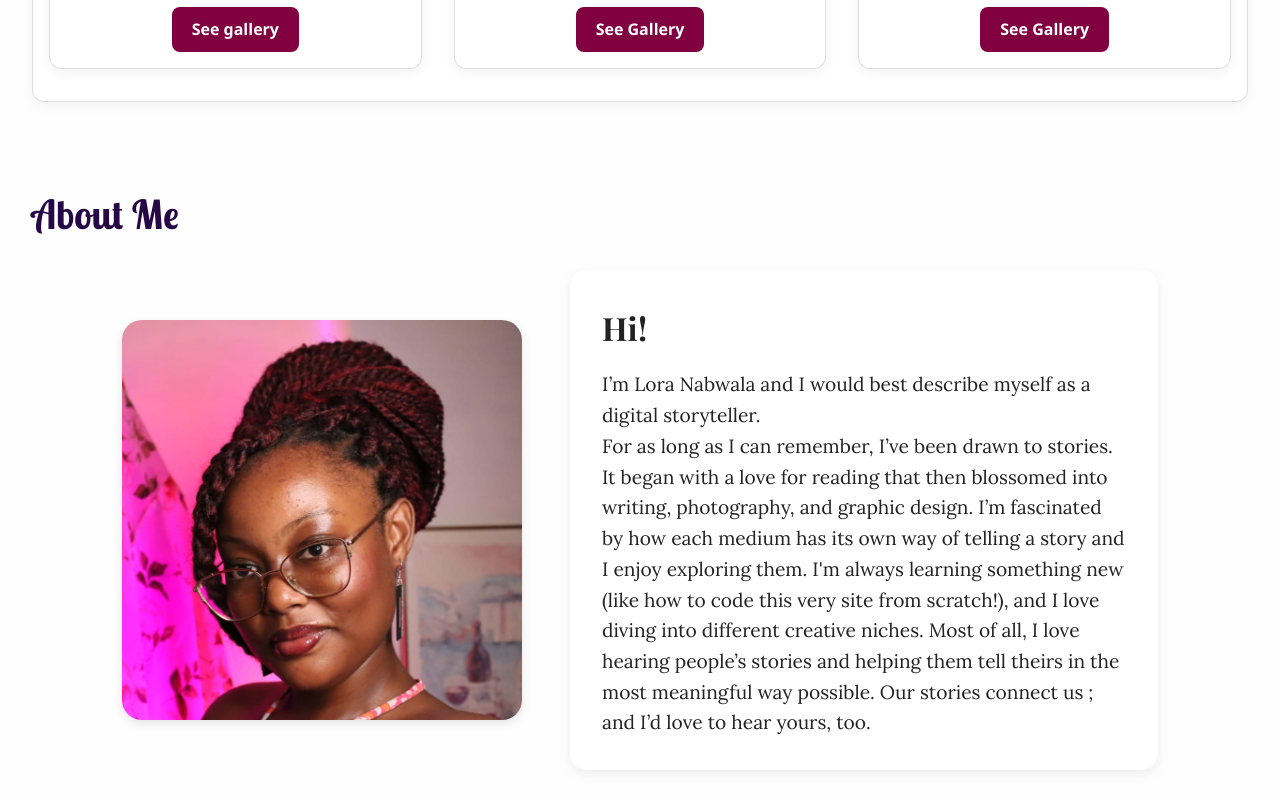
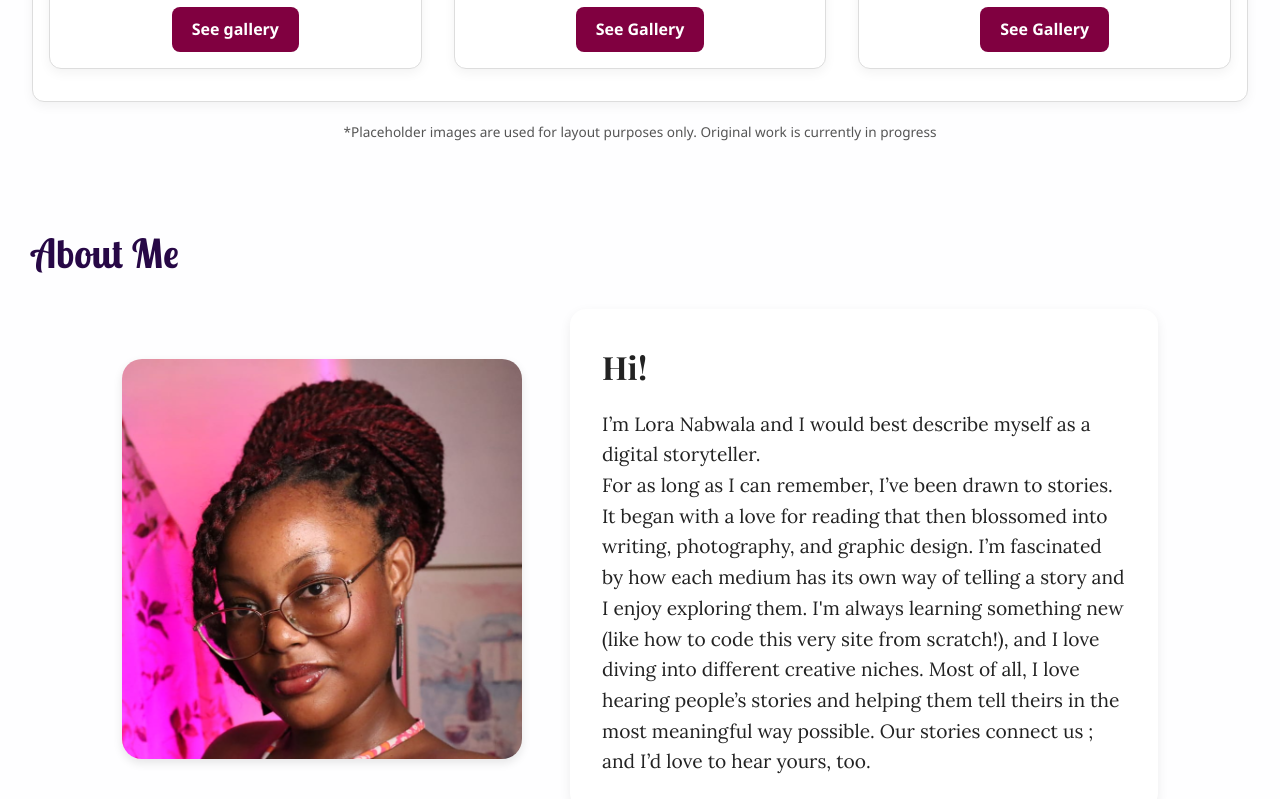
Before and after one commit to nabwala/portfolio, a plain HTML site: page index.html in a window 1280 px wide. Shown: the part 1700-2499 px from the top of the page. Drawn offline with nearby package versions, Linux system fonts and the light colour scheme.

Commit message:
Added a disclaimer and my medium profile to footer

```diff
--- a/index.html
+++ b/index.html
@@ -77,6 +77,8 @@
     </div>
 </div>
 
+<!-- Disclaimer -->
+ <p class="disclaimer">*Placeholder images are used for layout purposes only. Original work is currently in progress</p>
   </section>
 
   <!-- About Section -->
@@ -135,6 +137,7 @@
     <p>© 2025 Lora Nabwala. Built with love and pixels.</p>
     <nav>
       <a href="https://www.instagram.com/lora.xo" target="_blank">Instagram</a> |
+      <a href="https://medium.com/@loranabwala" target="_blank">Medium</a> |
       <a href="https://www.linkedin.com/in/loranabwala" target="_blank">LinkedIn</a>
     </nav>
   </footer>
--- a/style.css
+++ b/style.css
@@ -303,7 +303,16 @@ section:nth-of-type(2) button:hover {
 }
 
 
-
+.disclaimer {
+  font-size: 0.85rem;
+  color: #666;
+  text-align: center;
+  margin-top: 20px;
+  max-width: 600px;
+  margin-left: auto;
+  margin-right: auto;
+  line-height: 1.4;
+}
 
 /* ----------------------
    🎠 Carousel Section
```
